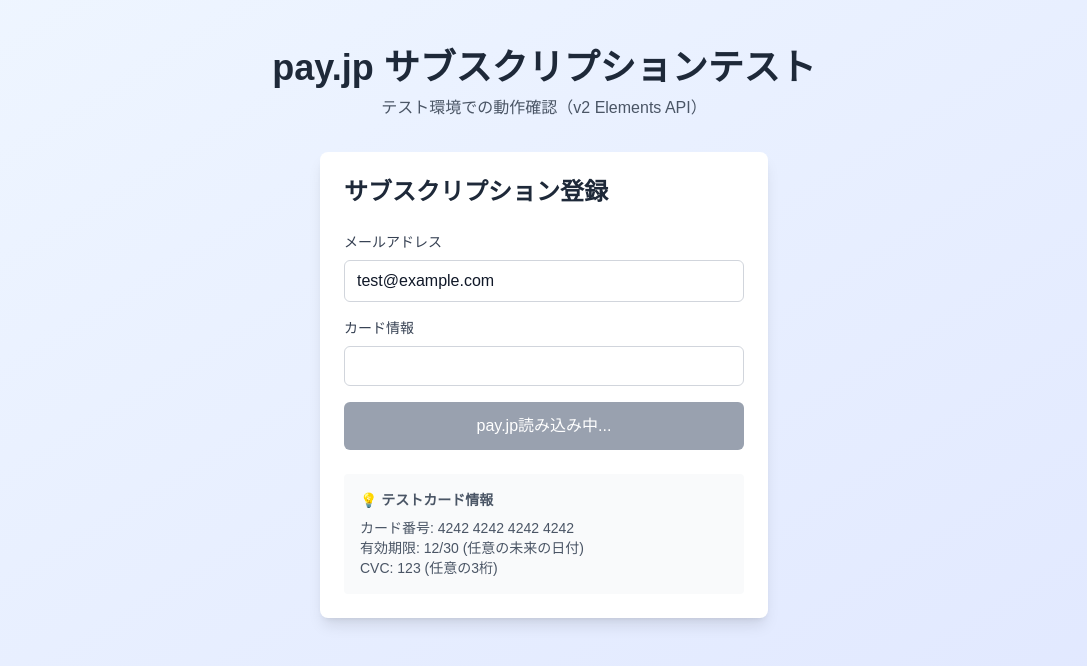
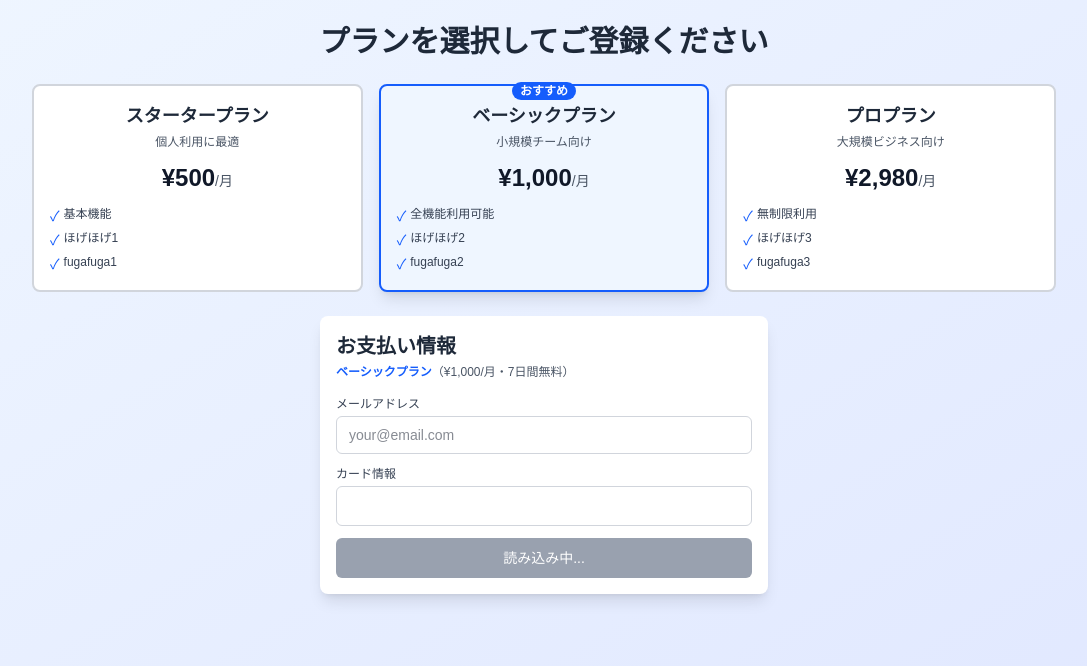
Before and after one commit to kimizuy/tech-world-hackathon-2025, a Next.js app: page /subscribe in a window 1280 px wide. Shown: the top 666 px of the page, without its empty margins (96-1183 px from the left). Built offline with nearby package versions, Linux system fonts and the light colour scheme; no server answers; what payjp would draw is missing.

Commit message:
3プラン追加

```diff
--- a/src/app/components/SubscriptionFormV2.tsx
+++ b/src/app/components/SubscriptionFormV2.tsx
@@ -7,11 +7,37 @@
   scriptLoaded: boolean
 }
 
+const PLANS = [
+  {
+    id: 'starter_plan',
+    name: 'スタータープラン',
+    price: 500,
+    description: '個人利用に最適',
+    features: ['基本機能', 'ほげほげ1', 'fugafuga1'],
+  },
+  {
+    id: 'basic_plan',
+    name: 'ベーシックプラン',
+    price: 1000,
+    description: '小規模チーム向け',
+    features: ['全機能利用可能', 'ほげほげ2', 'fugafuga2'],
+    recommended: true,
+  },
+  {
+    id: 'pro_plan',
+    name: 'プロプラン',
+    price: 2980,
+    description: '大規模ビジネス向け',
+    features: ['無制限利用', 'ほげほげ3', 'fugafuga3'],
+  },
+]
+
 export default function SubscriptionFormV2({ scriptLoaded }: SubscriptionFormProps) {
   const [loading, setLoading] = useState(false)
   const [result, setResult] = useState<any>(null)
   const [error, setError] = useState<string>('')
   const [payjpReady, setPayjpReady] = useState(false)
+  const [selectedPlan, setSelectedPlan] = useState('basic_plan')
   const cardElementRef = useRef<any>(null)
   const payjpRef = useRef<any>(null)
   const emailRef = useRef<HTMLInputElement>(null)
@@ -89,7 +115,7 @@
       const result = await createSubscription(
         tokenResult.id,
         email,
-        'basic_plan'
+        selectedPlan
       )
 
       if (result.success) {
@@ -106,11 +132,64 @@
     }
   }
 
+  const selectedPlanInfo = PLANS.find((p) => p.id === selectedPlan)
+
   return (
-    <div className="max-w-md mx-auto p-6 bg-white rounded-lg shadow-lg">
-      <h2 className="text-2xl font-bold mb-6 text-gray-800">
-        サブスクリプション登録
+    <div className="max-w-5xl mx-auto">
+      {/* プラン選択 */}
+      <div className="mb-6">
+        <div className="grid grid-cols-1 md:grid-cols-3 gap-4">
+          {PLANS.map((plan) => (
+            <div
+              key={plan.id}
+              onClick={() => setSelectedPlan(plan.id)}
+              className={`relative cursor-pointer rounded-lg border-2 p-4 transition-all ${
+                selectedPlan === plan.id
+                  ? 'border-blue-600 bg-blue-50 shadow-lg'
+                  : 'border-gray-300 bg-white hover:border-blue-400 hover:shadow-md'
+              }`}
+            >
+              {plan.recommended && (
+                <div className="absolute -top-2 left-1/2 -translate-x-1/2">
+                  <span className="bg-blue-600 text-white text-xs font-bold px-2 py-0.5 rounded-full">
+                    おすすめ
+                  </span>
+                </div>
+              )}
+              <div className="text-center">
+                <h3 className="text-lg font-bold text-gray-800 mb-1">
+                  {plan.name}
+                </h3>
+                <p className="text-xs text-gray-600 mb-3">{plan.description}</p>
+                <div className="mb-3">
+                  <span className="text-2xl font-bold text-gray-900">
+                    ¥{plan.price.toLocaleString()}
+                  </span>
+                  <span className="text-sm text-gray-600">/月</span>
+                </div>
+                <ul className="text-xs text-gray-700 space-y-1 text-left">
+                  {plan.features.map((feature, idx) => (
+                    <li key={idx} className="flex items-start">
+                      <span className="text-blue-600 mr-1 text-sm">✓</span>
+                      {feature}
+                    </li>
+                  ))}
+                </ul>
+              </div>
+            </div>
+          ))}
+        </div>
+      </div>
+
+      {/* 支払い情報入力 */}
+      <div className="max-w-md mx-auto p-4 bg-white rounded-lg shadow-lg">
+        <h2 className="text-xl font-bold mb-1 text-gray-800">
+          お支払い情報
         </h2>
+        <p className="text-xs text-gray-600 mb-4">
+          <span className="font-bold text-blue-600">{selectedPlanInfo?.name}</span>
+          （¥{selectedPlanInfo?.price.toLocaleString()}/月・7日間無料）
+        </p>
 
         {error && (
           <div className="mb-4 p-4 bg-red-100 border border-red-400 text-red-700 rounded">
@@ -127,23 +206,22 @@
           </div>
         )}
 
-      <form onSubmit={handleSubmit} className="space-y-4">
+        <form onSubmit={handleSubmit} className="space-y-3">
         <div>
-          <label className="block text-sm font-medium text-gray-700 mb-2">
+          <label className="block text-xs font-medium text-gray-700 mb-1">
             メールアドレス
           </label>
           <input
             ref={emailRef}
             type="email"
             required
-            className="w-full px-3 py-2 border border-gray-300 rounded-md focus:outline-none focus:ring-2 focus:ring-blue-500 text-gray-900"
-            placeholder="test@example.com"
-            defaultValue="test@example.com"
+            className="w-full px-3 py-2 text-sm border border-gray-300 rounded-md focus:outline-none focus:ring-2 focus:ring-blue-500 text-gray-900"
+            placeholder="your@email.com"
           />
         </div>
 
         <div>
-          <label className="block text-sm font-medium text-gray-700 mb-2">
+          <label className="block text-xs font-medium text-gray-700 mb-1">
             カード情報
           </label>
           <div
@@ -156,21 +234,15 @@
         <button
           type="submit"
           disabled={loading || !payjpReady}
-          className="w-full bg-blue-600 text-white py-3 px-4 rounded-md hover:bg-blue-700 disabled:bg-gray-400 font-medium transition-colors"
+          className="w-full bg-blue-600 text-white py-2.5 px-4 rounded-md hover:bg-blue-700 disabled:bg-gray-400 font-medium transition-colors text-sm"
         >
           {!payjpReady
-            ? 'pay.jp読み込み中...'
+            ? '読み込み中...'
             : loading
             ? '処理中...'
-            : '登録する（¥1,000/月 - 7日間無料）'}
+            : `登録する（¥${selectedPlanInfo?.price.toLocaleString()}/月）`}
         </button>
       </form>
-
-      <div className="mt-6 p-4 bg-gray-50 rounded text-sm text-gray-600">
-        <p className="font-semibold mb-2">💡 テストカード情報</p>
-        <p>カード番号: 4242 4242 4242 4242</p>
-        <p>有効期限: 12/30 (任意の未来の日付)</p>
-        <p>CVC: 123 (任意の3桁)</p>
       </div>
     </div>
   )
--- a/src/app/subscribe/page.tsx
+++ b/src/app/subscribe/page.tsx
@@ -17,14 +17,11 @@
           setPayjpLoaded(true)
         }}
       />
-      <main className="min-h-screen bg-gradient-to-br from-blue-50 to-indigo-100 py-12 px-4">
+      <main className="min-h-screen bg-gradient-to-br from-blue-50 to-indigo-100 py-6 px-4">
         <div className="container mx-auto">
-          <h1 className="text-4xl font-bold text-center mb-2 text-gray-800">
-            pay.jp サブスクリプションテスト
+          <h1 className="text-3xl font-bold text-center mb-6 text-gray-800">
+            プランを選択してご登録ください
           </h1>
-          <p className="text-center text-gray-600 mb-8">
-            テスト環境での動作確認（v2 Elements API）
-          </p>
           <SubscriptionFormV2 scriptLoaded={payjpLoaded} />
         </div>
       </main>
```
Lines whose indentation alone changed are shown as unchanged.
